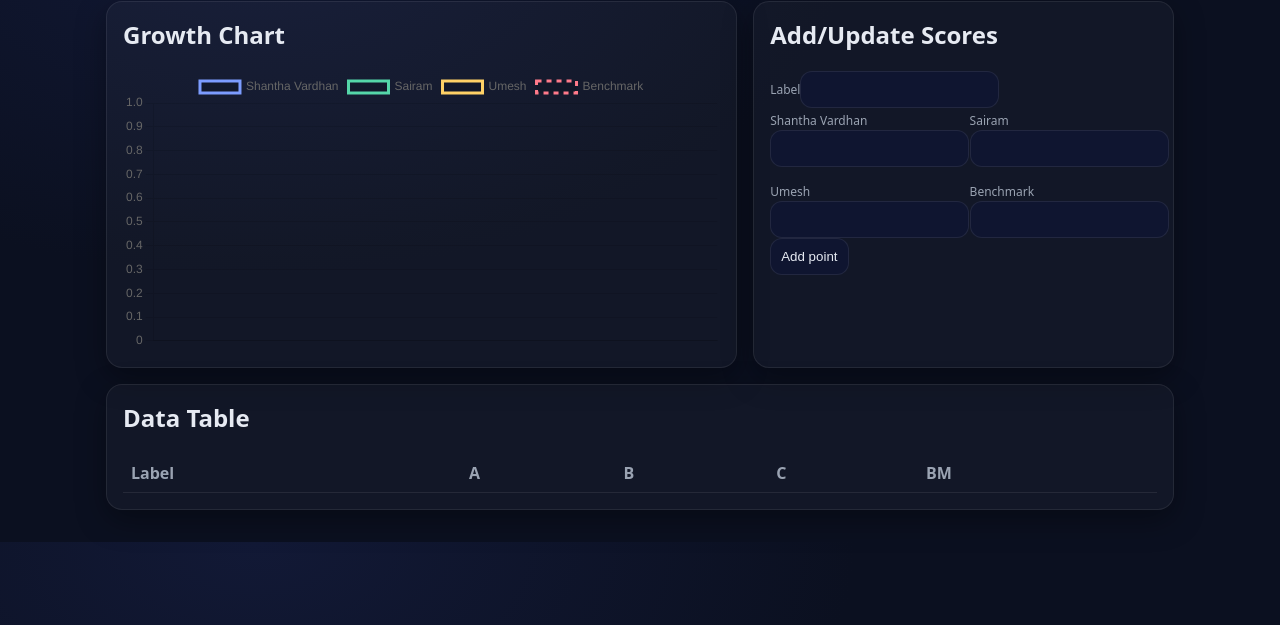
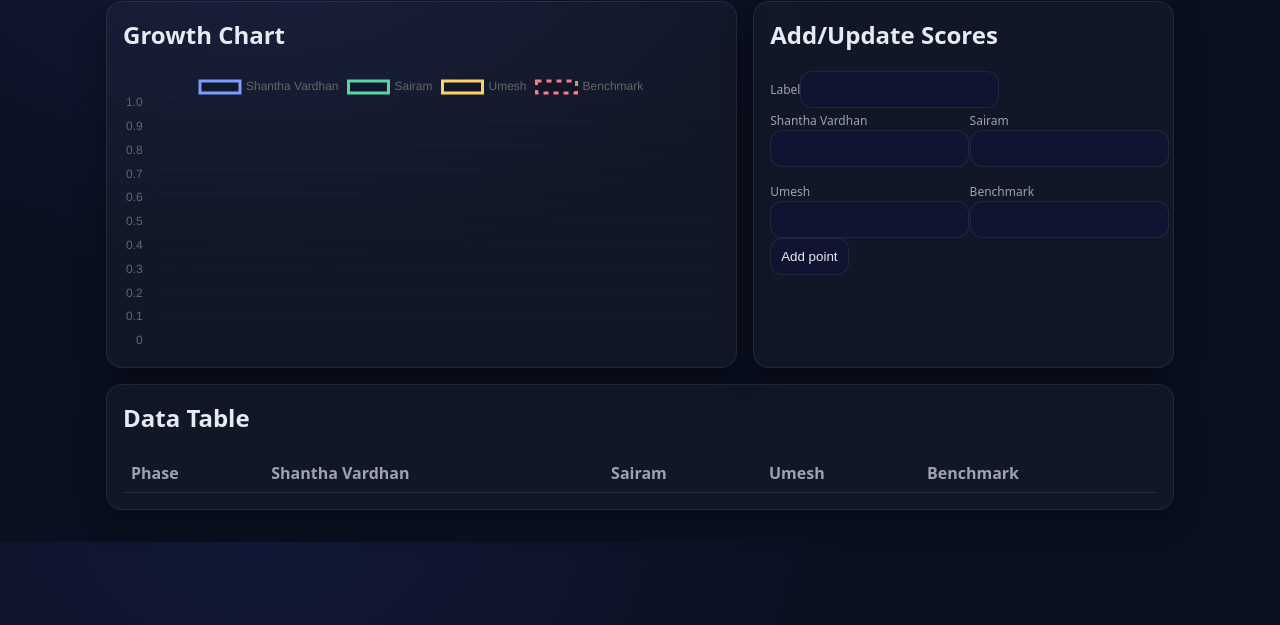
Before and after one commit to haneeshjallipalli/PL-Growth-Tracker, a plain HTML site: page index.html in a window 1280 px wide. Shown: the part 85-710 px from the top of the page. Drawn offline with nearby package versions, Linux system fonts and the light colour scheme.

Commit message:
Update index.html

```diff
--- a/index.html
+++ b/index.html
@@ -90,7 +90,7 @@
 
       <section class="card" style="grid-column:1/-1">
         <h2>Data Table</h2>
-        <table id="table"><thead><tr><th>Label</th><th>A</th><th>B</th><th>C</th><th>BM</th></tr></thead><tbody></tbody></table>
+        <table id="table"><thead><tr><th>Phase</th><th>Shantha Vardhan</th><th>Sairam</th><th>Umesh</th><th>Benchmark</th></tr></thead><tbody></tbody></table>
       </section>
     </div>
   </div>
```
